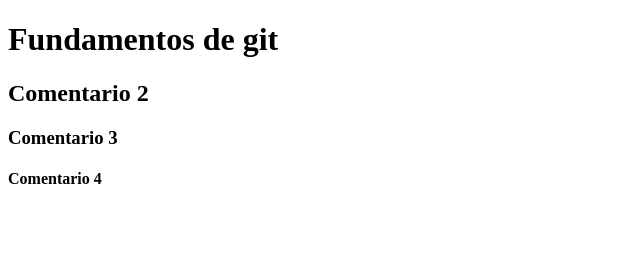
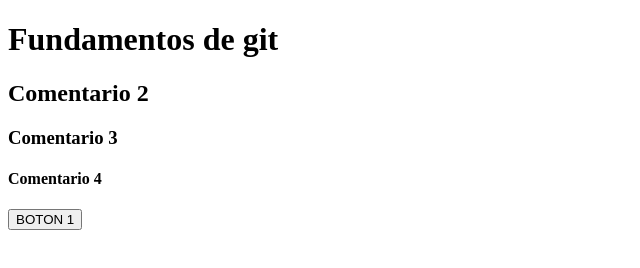
Before and after one commit to blancarsj/fundamentos-de-git, a plain HTML site: page index.html in a window 1280 px wide. Shown: the whole page, without its empty margins (0-640 px from the left). Drawn offline with Linux system fonts and the light colour scheme.

Commit message:
Añadir boton 1

```diff
--- a/index.html
+++ b/index.html
@@ -11,5 +11,6 @@
     <h2>Comentario 2</h2>
     <h3>Comentario 3</h3>
     <h4>Comentario 4</h4>
+    <button type="button">BOTON 1</button>
 </body>
 </html>
```
